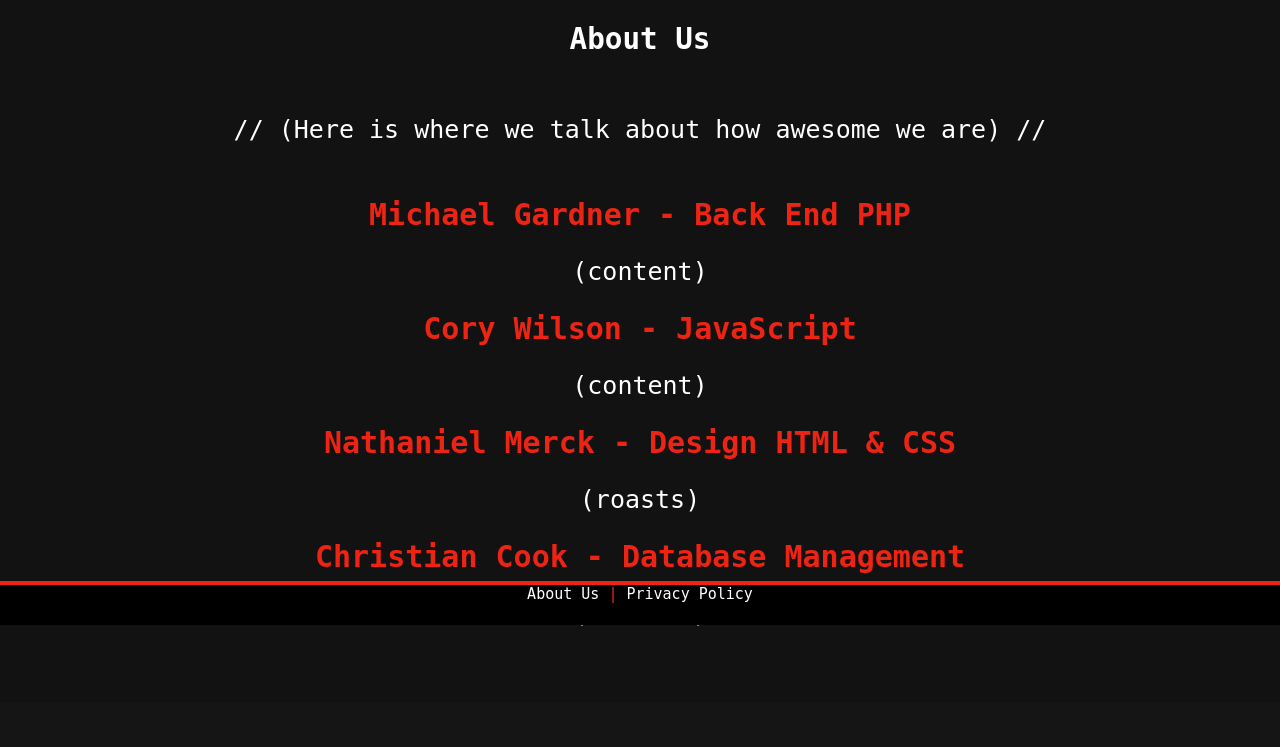
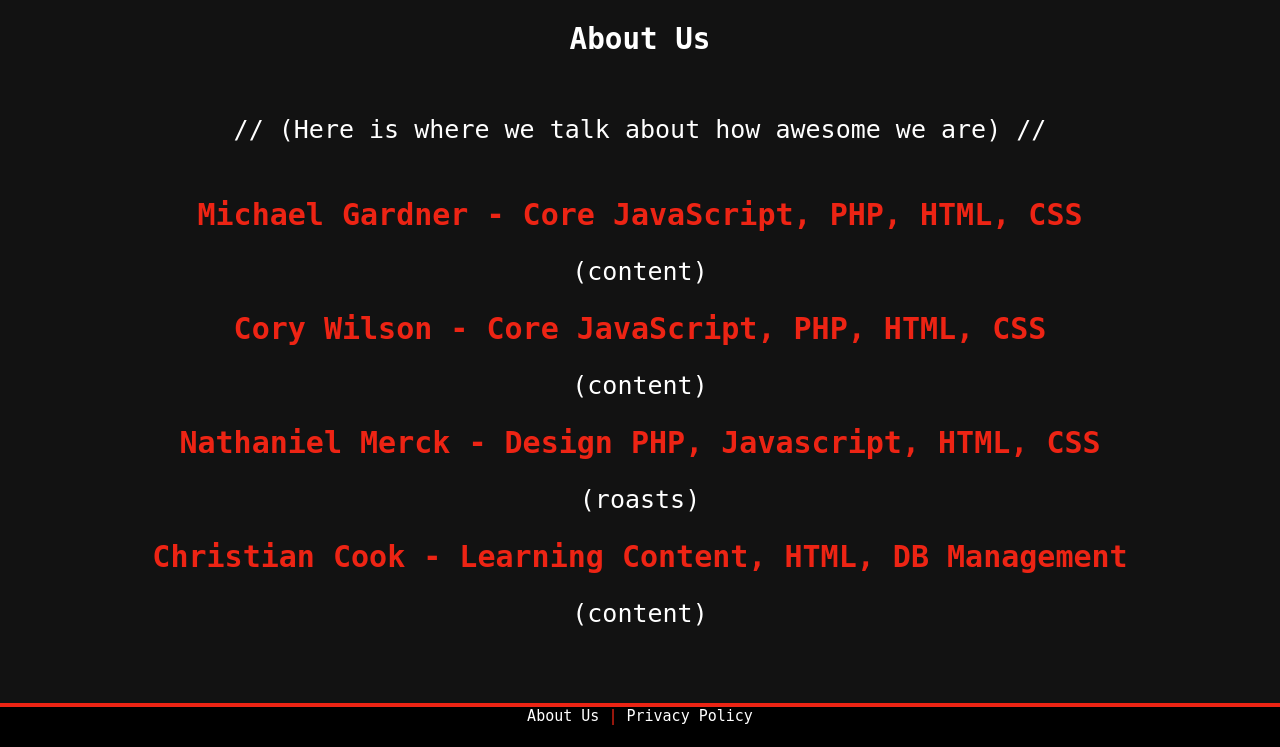
Before and after one commit to mikeyo241/Binary101, a PHP site: page /about.html in a window 1280 px wide. Shown: the part 175-922 px from the top of the page. Before the commit the page ends 801 px from the top, so only its background shows below. Run offline with PHP 8.4, Linux system fonts and the light colour scheme.

Commit message:
css update
* added specific footer positions to each page
* fixed main form position

```diff
--- a/about.html
+++ b/about.html
@@ -21,16 +21,16 @@
 
             // (Here is where we talk about how awesome we are) //  <br> <br>
 
-            <h2 id="developer1"> Michael Gardner - Back End PHP </h2>
+            <h2 id="developer1"> Michael Gardner - Core JavaScript, PHP, HTML, CSS </h2>
                 (content)
             <br>
-            <h2 id="developer2"> Cory Wilson - JavaScript </h2>
+            <h2 id="developer2"> Cory Wilson - Core JavaScript, PHP, HTML, CSS </h2>
                 (content)
             <br>
-            <h2 id="developer3"> Nathaniel Merck - Design HTML & CSS </h2>
+            <h2 id="developer3"> Nathaniel Merck - Design PHP, Javascript, HTML, CSS </h2>
                 (roasts)
             <br>
-            <h2 id="developer4"> Christian Cook - Database Management </h2>
+            <h2 id="developer4"> Christian Cook - Learning Content, HTML, DB Management </h2>
                 (content)
 
 
@@ -39,11 +39,11 @@
         </div>
     </section>
 
-    <div id="bottomLine">
+    <div id="bottomLineRelative">
         <!--   simply for aesthetics   -->
     </div>
 
-    <footer>
+    <footer id="posRelative">
         <a href="about.html" style="color: white"> About Us </a>
         | <a href="privacy.html" style="color: white;"> Privacy Policy </a>
     </footer>
--- a/assets/css/style.css
+++ b/assets/css/style.css
@@ -248,6 +248,7 @@ footer, head, body {
     /* margin: auto; */
     position: relative;
     text-align: center;
+    top: 60px;
 }
 
 #createAccTitle {
@@ -427,18 +428,33 @@ footer {
     color: rgb(237, 36, 20);
     font-size: 15px;
 
-    position: absolute;
     bottom: 0;
-
 }
 
-#bottomLine {
+#posFixed {
+    position: fixed;
+}
+
+#posRelative {
+    position: relative;
+}
+
+#bottomLineFixed {
     width: 100%;
     height: 4px;
     background: rgb(237, 36, 20);
 
-    position: absolute;
-    bottom:40px;
+    position: fixed;
+    bottom: 40px;
+}
+
+#bottomLineRelative {
+    width: 100%;
+    height: 4px;
+    background: rgb(237, 36, 20);
+
+    position: relative;
+    bottom: 0px;
 }
 
 #resetPassword {
--- a/main.php
+++ b/main.php
@@ -213,11 +213,11 @@ echo <<< HTML
 
     </section>
 
-    <div id="bottomLine">
+    <div id="bottomLineFixed">
         <!--   simply for aesthetics   -->
     </div>
 
-    <footer>
+    <footer id="posFixed">
         <a href="about.html" style="color: white"> About Us </a>
         | <a href="privacy.html" style="color: white;"> Privacy Policy </a>
     </footer>
--- a/privacy.html
+++ b/privacy.html
@@ -197,11 +197,11 @@
         </div>
     </section>
 
-        <div id="bottomLine">
+        <div id="bottomLineRelative">
             <!--   simply for aesthetics   -->
         </div>
 
-    <footer>
+    <footer id="posRelative">
         <a href="about.html" style="color: white"> About Us </a>
         | <a href="privacy.html" style="color: white;"> Privacy Policy </a>
     </footer>
```
Also changed, not shown: forgotPassword/forgotPassword.php (+5 -5 lines).
